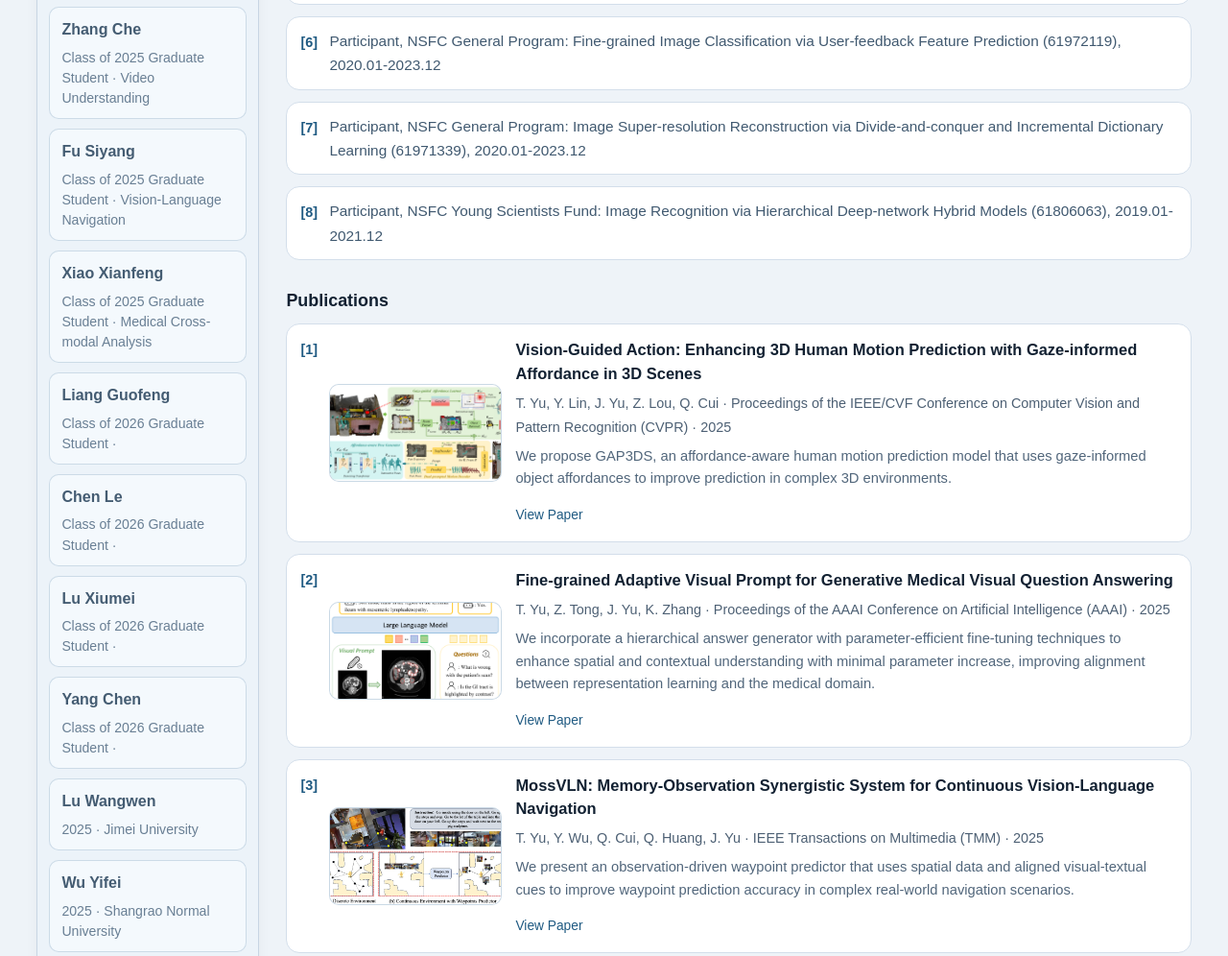
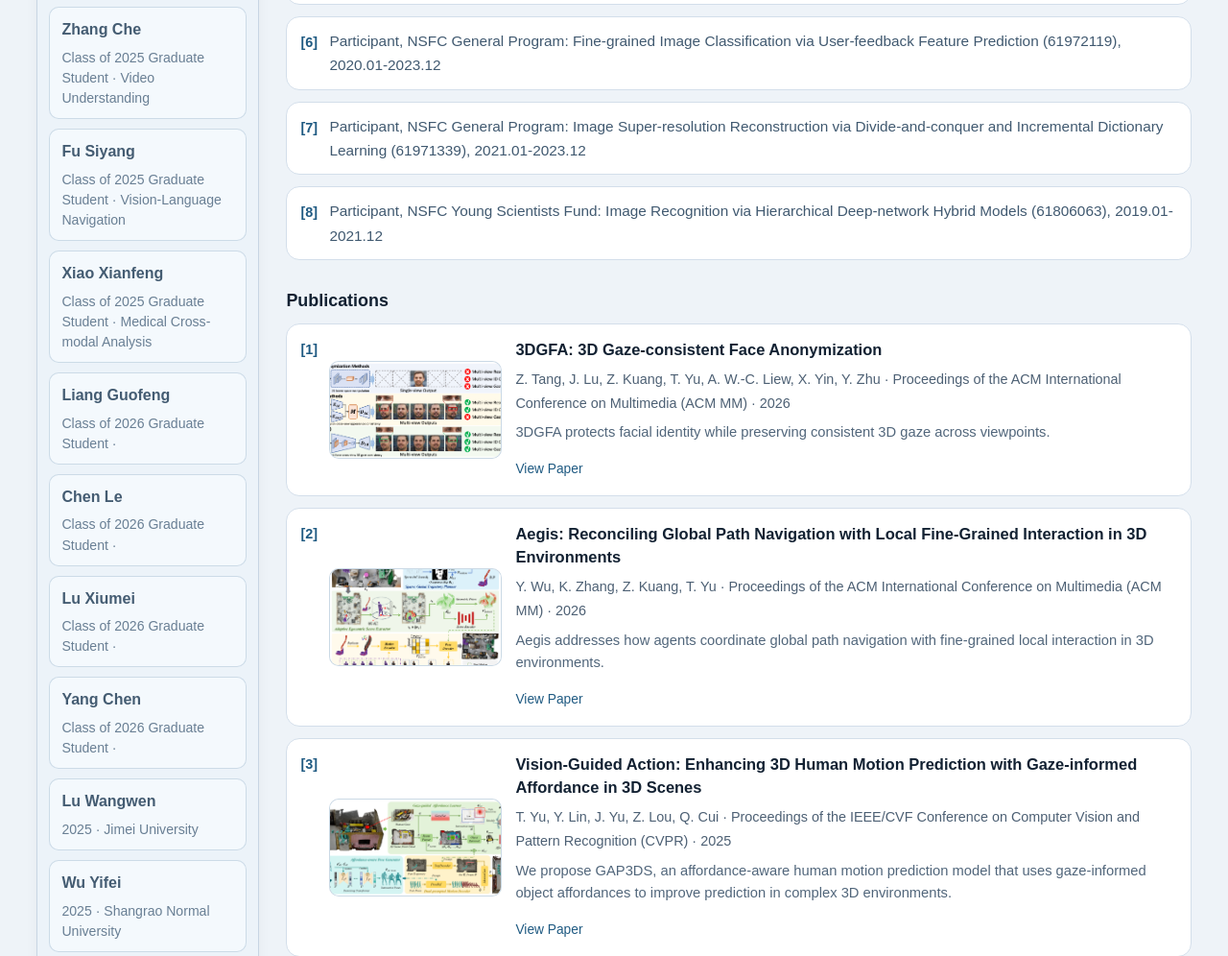
Before and after one commit to OpenMICG/OpenMICG, a plain HTML site: page research.html in a window 1280 px wide. Shown: the part 1316-2312 px from the top of the page at 96% size. Drawn offline with Linux system fonts and the light colour scheme.

Commit message:
Add ACM MM 2026 papers and correct project dates

```diff
--- a/assets/data/site-content.js
+++ b/assets/data/site-content.js
@@ -1,6 +1,26 @@
 /* Content-only file: edit text in zh/en sections. */
 
 const PUBLICATIONS = [
+  {
+    title: "3DGFA: 3D Gaze-consistent Face Anonymization",
+    authors: "Z. Tang, J. Lu, Z. Kuang, T. Yu, A. W.-C. Liew, X. Yin, Y. Zhu",
+    venue: "Proceedings of the ACM International Conference on Multimedia (ACM MM)",
+    year: "2026",
+    link: "https://dl.acm.org/doi/10.1145/3767308.3835742",
+    summaryZh: "3DGFA 在保护人脸身份隐私的同时，保持匿名化人脸在不同视角下的三维注视方向一致。",
+    summaryEn: "3DGFA protects facial identity while preserving consistent 3D gaze across viewpoints.",
+    cover: "./assets/images/papers/3DGFA：3D Gaze-consistent Face Anonymization.png",
+  },
+  {
+    title: "Aegis: Reconciling Global Path Navigation with Local Fine-Grained Interaction in 3D Environments",
+    authors: "Y. Wu, K. Zhang, Z. Kuang, T. Yu",
+    venue: "Proceedings of the ACM International Conference on Multimedia (ACM MM)",
+    year: "2026",
+    link: "https://dl.acm.org/doi/10.1145/3767308.3835413",
+    summaryZh: "Aegis 面向三维环境中的智能体任务，研究如何协调全局路径导航与局部精细交互。",
+    summaryEn: "Aegis addresses how agents coordinate global path navigation with fine-grained local interaction in 3D environments.",
+    cover: "./assets/images/papers/Aegis：Reconciling Global Path Navigation with Local Fine-Grained Interaction in 3D Environments.png",
+  },
   {
     title: "Vision-Guided Action: Enhancing 3D Human Motion Prediction with Gaze-informed Affordance in 3D Scenes",
     authors: "T. Yu, Y. Lin, J. Yu, Z. Lou, Q. Cui",
@@ -511,7 +531,7 @@ window.SITE_CONTENT_DATA = {
         { text: "参与国家自然科学基金重点项目：基于大规模跨媒体知识网络的复杂视频问答方法研究（61836002），2020.01-2025.12" },
         { text: "参与国家自然科学基金面上项目：基于跨模态推理的图像美学质量评价及增强（61971172），2020.01-2023.12" },
         { text: "参与国家自然科学基金面上项目：基于用户反馈特征预测的细粒度图像分类研究（61972119），2020.01-2023.12" },
-        { text: "参与国家自然科学基金面上项目：基于分治策略与增量字典学习的图像超分辨重建方法研究（61971339），2020.01-2023.12" },
+        { text: "参与国家自然科学基金面上项目：基于分治策略与增量字典学习的图像超分辨重建方法研究（61971339），2021.01-2023.12" },
         { text: "参与国家自然科学基金青年项目：基于层次深度网络混合模型的图像识别技术研究（61806063），2019.01-2021.12" },
       ],
       publications: PUBLICATIONS,
@@ -778,7 +798,7 @@ window.SITE_CONTENT_DATA = {
         { text: "Participant, NSFC Key Program: Complex Video Question Answering via Large-scale Cross-media Knowledge Networks (61836002), 2020.01-2025.12" },
         { text: "Participant, NSFC General Program: Image Aesthetic Quality Assessment and Enhancement via Cross-modal Reasoning (61971172), 2020.01-2023.12" },
         { text: "Participant, NSFC General Program: Fine-grained Image Classification via User-feedback Feature Prediction (61972119), 2020.01-2023.12" },
-        { text: "Participant, NSFC General Program: Image Super-resolution Reconstruction via Divide-and-conquer and Incremental Dictionary Learning (61971339), 2020.01-2023.12" },
+        { text: "Participant, NSFC General Program: Image Super-resolution Reconstruction via Divide-and-conquer and Incremental Dictionary Learning (61971339), 2021.01-2023.12" },
         { text: "Participant, NSFC Young Scientists Fund: Image Recognition via Hierarchical Deep-network Hybrid Models (61806063), 2019.01-2021.12" },
       ],
       publications: PUBLICATIONS,
--- a/research.html
+++ b/research.html
@@ -8,7 +8,7 @@
     <meta name="keywords" content="研究方向,科研项目,论文,实验室成果" />
     <meta name="theme-color" content="#12324a" />
     <link rel="stylesheet" href="./assets/css/style.css?v=20260521-3" />
-    <script defer src="./assets/data/site-content.js?v=20260521-3"></script>
+    <script defer src="./assets/data/site-content.js?v=20261124-1"></script>
     <script defer src="./assets/js/main.js?v=20260521-3"></script>
   </head>
   <body data-page="research">
```
Also changed, not shown: index.html (+1 -1 lines), members.html (+1 -1 lines), assets/images/papers/3DGFA：3D Gaze-consistent Face Anonymization.png (added), assets/images/papers/Aegis：Reconciling Global Path Navigation with Local Fine-Grained Interaction in 3D Environments.png (added).
